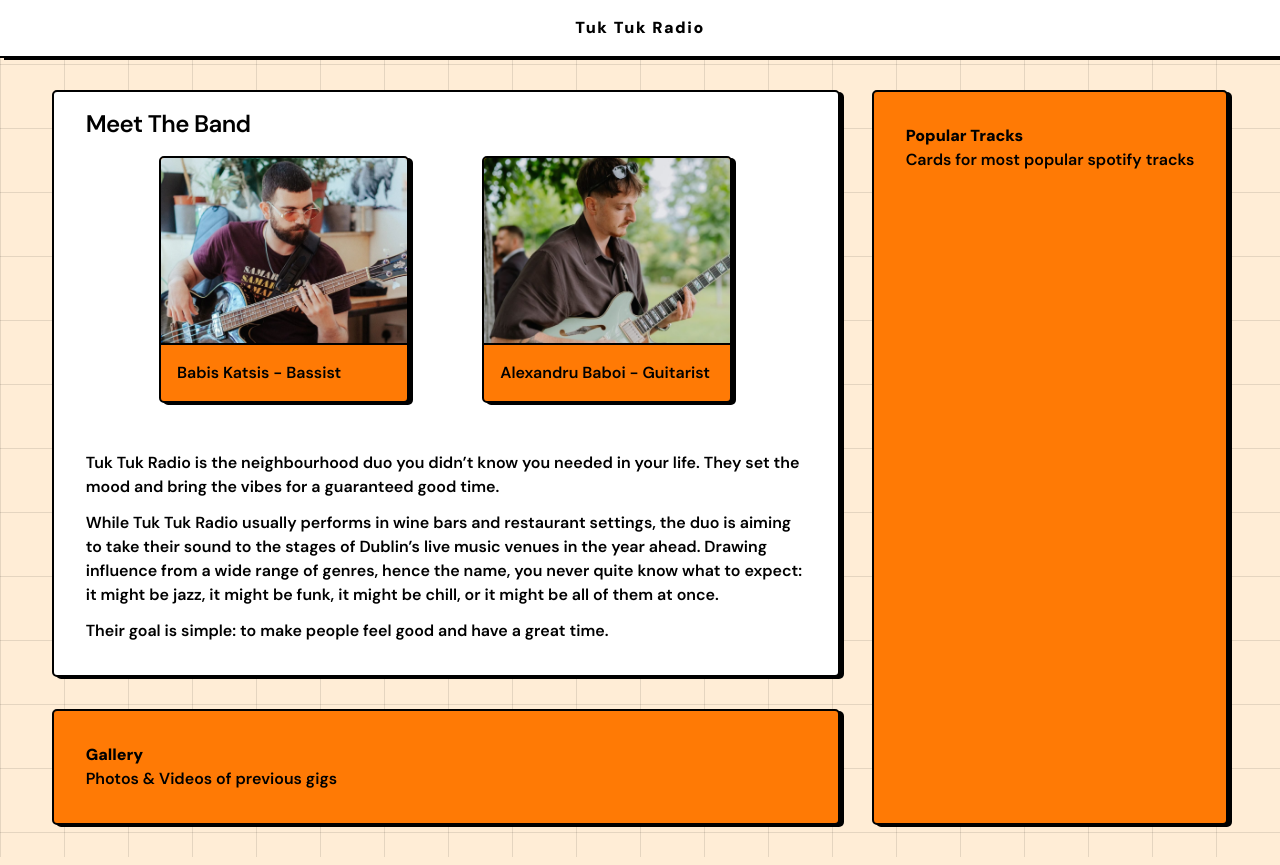
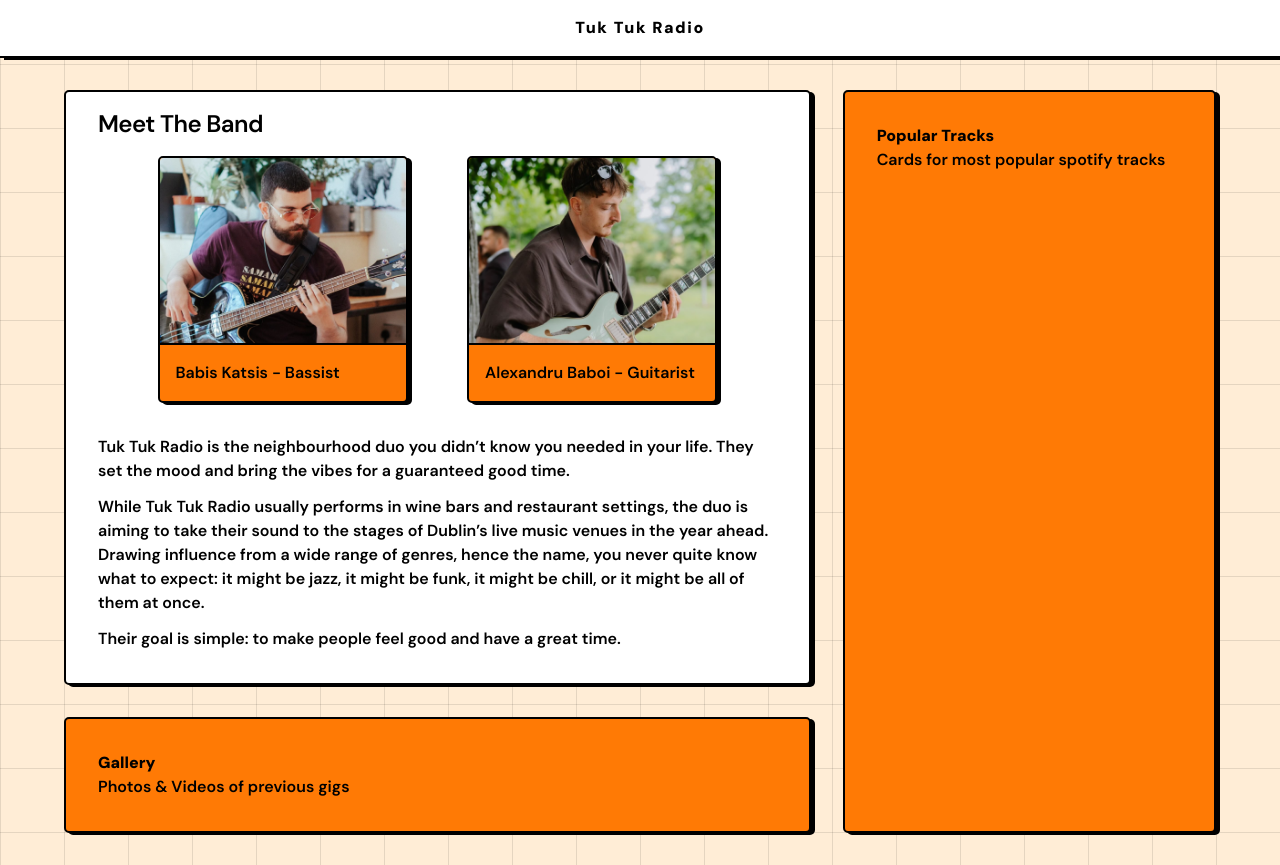
Before and after one commit to MossDog/Tuk-Tuk-Radio, a Next.js app: page / in a window 1280 px wide. Built offline with nearby package versions, Linux system fonts and the light colour scheme.

Commit message:
Refactored Home component layout The home page now utilizes a grid to allow stacking panels on smaller screen sizes.

```diff
--- a/app/page.tsx
+++ b/app/page.tsx
@@ -2,20 +2,16 @@ import ImageCard from "@/components/ui/image-card";
 
 export default function Home() {
   return (
-    <div className="h-full p-8">
-
-      {/* Horizontal container */}
-      <div className="flex gap-8 justify-center">
-
-        {/* Vertical container */}
-        <div className="flex flex-col gap-8">
+    <div className="h-full px-4 py-8 sm:px-6 lg:px-8">
+      <div className="mx-auto max-w-6xl">
+        <div className="grid gap-8 md:grid-cols-[2fr_1fr] md:items-stretch">
 
           {/* Meet The Band Panel */}
-          <div className="flex flex-col space-y-4 px-8 bg-secondary-background rounded-base shadow-shadow border-border border-2">
+          <div className="md:col-start-1 px-8 bg-secondary-background rounded-base shadow-shadow border-border border-2">
             <h2 className="my-4 scroll-m-20 text-2xl font-semibold tracking-tight">Meet The Band</h2>
 
             {/* Headshots */}
-              <div className="flex flex-col mx-auto gap-y-4 md:flex-row md:mx-0 justify-evenly">
+            <div className="flex flex-col items-center mx-auto gap-y-4 md:flex-row md:mx-0 justify-evenly">
                 <ImageCard className="bg-main"
                   caption="Babis Katsis - Bassist"
                   imageUrl="/images/babis_headshot.jpg">
@@ -36,8 +32,16 @@ export default function Home() {
 
           </div>
 
+          {/* Tracks Panel */}
+          <div className="md:col-start-2 md:row-span-2 bg-main p-8 rounded-base shadow-shadow border-border border-2">
+            <div className="">
+              <h2 className="">Popular Tracks</h2>
+              <p>Cards for most popular spotify tracks</p>
+            </div>
+          </div>
+
           {/* Gallery Panel */}
-          <div className="p-8 bg-main rounded-base shadow-shadow border-border border-2">
+          <div className="md:col-start-1 p-8 bg-main rounded-base shadow-shadow border-border border-2">
             <div className="">
               <h2 className="">Gallery</h2>
               <p>Photos & Videos of previous gigs</p>
@@ -45,14 +49,6 @@ export default function Home() {
           </div>
 
         </div>
-
-        {/* Tracks Panel */}
-        <div className="bg-main p-8 rounded-base shadow-shadow border-border border-2">
-          <div className="">
-            <h2 className="">Popular Tracks</h2>
-            <p>Cards for most popular spotify tracks</p>
-          </div>
-        </div>
       </div>
     </div>
   );
```
Lines whose indentation alone changed are shown as unchanged.
